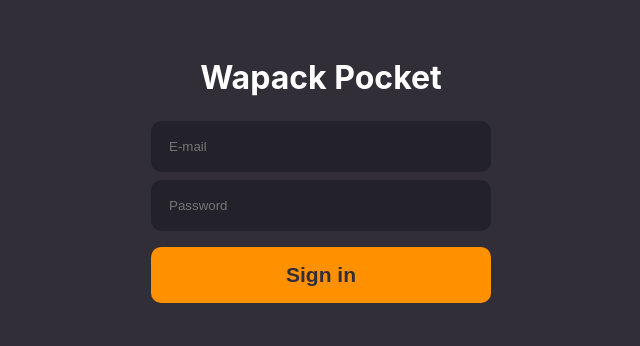
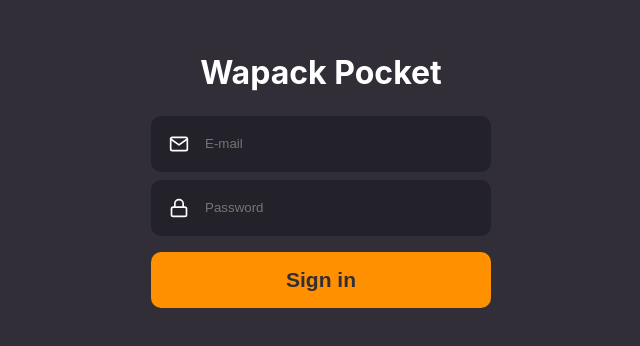
Before and after one commit to raphaellins/wapack-pocket, a React (Create React App) app in the folder web/: page / in a window 1280 px wide. Shown: the part 260-606 px from the top of the page, without its empty margins (319-959 px from the left). Built offline with nearby package versions, Linux system fonts and the light colour scheme.

Commit message:
changing the structure of components

```diff
--- /dev/null
+++ b/web/src/components/Button/index.tsx
@@ -0,0 +1,12 @@
+import React, { ButtonHTMLAttributes } from "react";
+import { Container } from "./style";
+
+type ButtonProps = ButtonHTMLAttributes<HTMLButtonElement>;
+
+const Button: React.FC<ButtonProps> = ({ children, ...rest }) => (
+  <Container type="button" {...rest}>
+    {children}
+  </Container>
+);
+
+export default Button;
--- /dev/null
+++ b/web/src/components/Button/style.ts
@@ -0,0 +1,14 @@
+import styled from "styled-components";
+
+export const Container = styled.button`
+  background-color: #ff9000;
+  height: 56px;
+  border-radius: 10px;
+  border: 0;
+  margin-top: 16px;
+  padding: 0 16px;
+  color: #312e38;
+  width: 100%;
+  font-weight: 700;
+  font-size: 21px;
+`;
--- /dev/null
+++ b/web/src/components/Input/index.tsx
@@ -0,0 +1,17 @@
+import React, { InputHTMLAttributes } from "react";
+import { IconBaseProps } from "react-icons";
+import { Container } from "./style";
+
+interface InputProps extends InputHTMLAttributes<HTMLInputElement> {
+  name: string;
+  icon: React.ComponentType<IconBaseProps>;
+}
+
+const Input: React.FC<InputProps> = ({ icon: Icon, ...rest }) => (
+  <Container>
+    {Icon && <Icon size={20} />}
+    <input {...rest} />
+  </Container>
+);
+
+export default Input;
--- /dev/null
+++ b/web/src/components/Input/style.ts
@@ -0,0 +1,27 @@
+import styled from "styled-components";
+
+export const Container = styled.div`
+  background: #232129;
+  border-radius: 10px;
+  border: 2px solid #232129;
+  padding: 16px;
+  width: 100%;
+
+  display: flex;
+  align-items: center;
+
+  & + div {
+    margin-top: 8px;
+  }
+
+  input {
+    flex: 1;
+    background: transparent;
+    border: 0;
+    color: #f4ede8;
+  }
+
+  svg {
+    margin-right: 16px;
+  }
+`;
--- a/web/src/pages/Login/index.tsx
+++ b/web/src/pages/Login/index.tsx
@@ -1,6 +1,9 @@
 import React from "react";
 import { Component } from "react";
 import UserProxy from "../../services/user.proxy";
+import { FiLogIn, FiMail, FiLock } from "react-icons/fi";
+import Input from "../../components/Input";
+import Button from "../../components/Button";
 
 import { Container, Content } from "./styles";
 
@@ -38,18 +41,20 @@
         <Content>
           <form onSubmit={this.handleSubmit}>
             <h1>Wapack Pocket</h1>
-            <input
+            <Input
+              icon={FiMail}
               placeholder="E-mail"
               name="email"
               onChange={this.handleChange}
             />
-            <input
+            <Input
+              icon={FiLock}
               placeholder="Password"
               type="password"
               name="password"
               onChange={this.handleChange}
             />
-            <button type="submit">Sign in</button>
+            <Button type="submit">Sign in</Button>
           </form>
         </Content>
       </Container>
--- a/web/src/pages/Login/styles.ts
+++ b/web/src/pages/Login/styles.ts
@@ -24,31 +24,5 @@
     h1 {
       margin-bottom: 24px;
     }
-
-    input {
-      background: #232129;
-      border-radius: 10px;
-      border: 2px solid #232129;
-
-      padding: 16px;
-      width: 100%;
-
-      & + input {
-        margin-top: 8px;
-      }
-    }
-
-    button {
-      background-color: #ff9000;
-      height: 56px;
-      border-radius: 10px;
-      border: 0;
-      margin-top: 16px;
-      padding: 0 16px;
-      color: #312e38;
-      width: 100%;
-      font-weight: 700;
-      font-size: 21px;
-    }
   }
 `;
```
